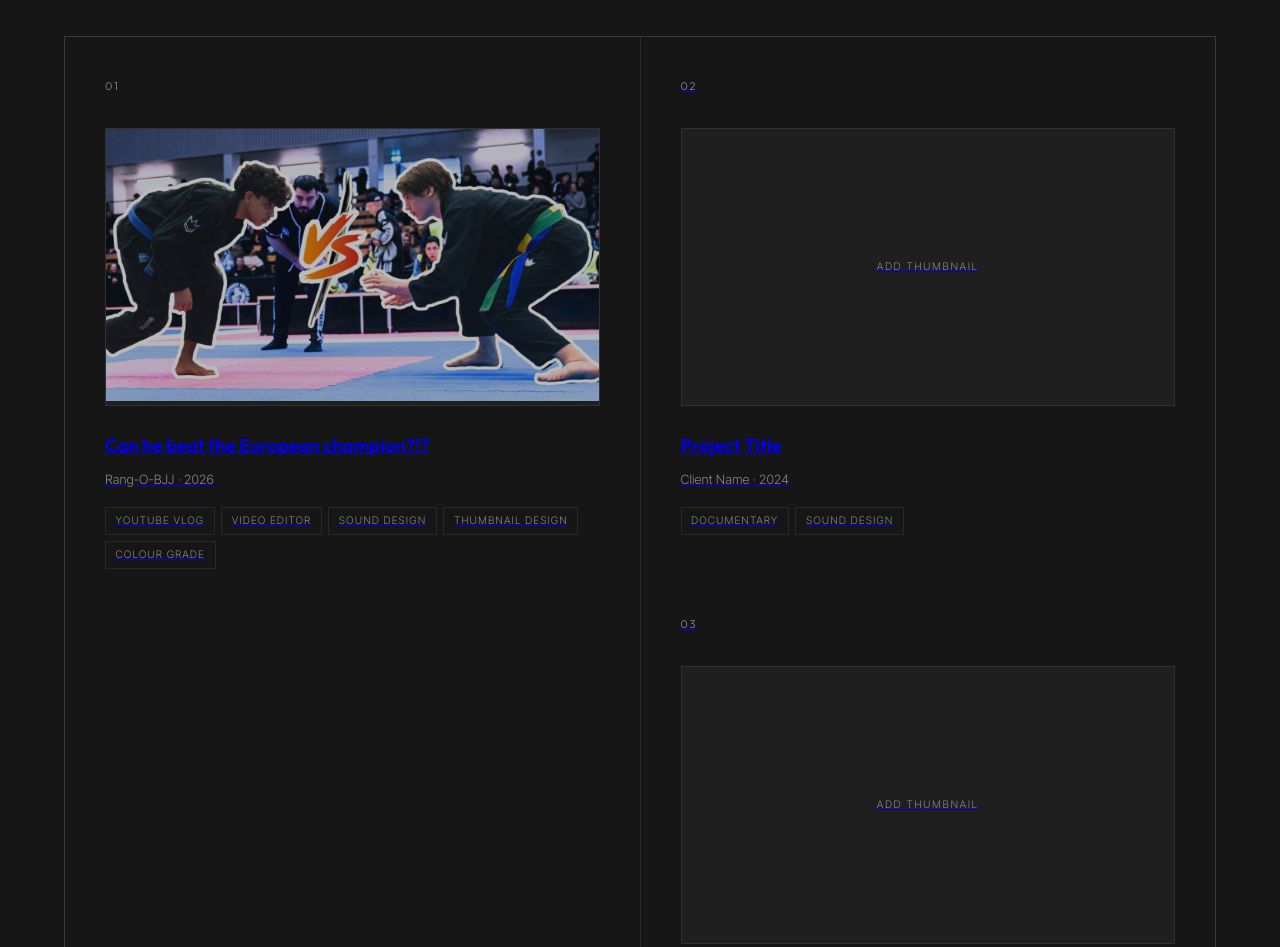
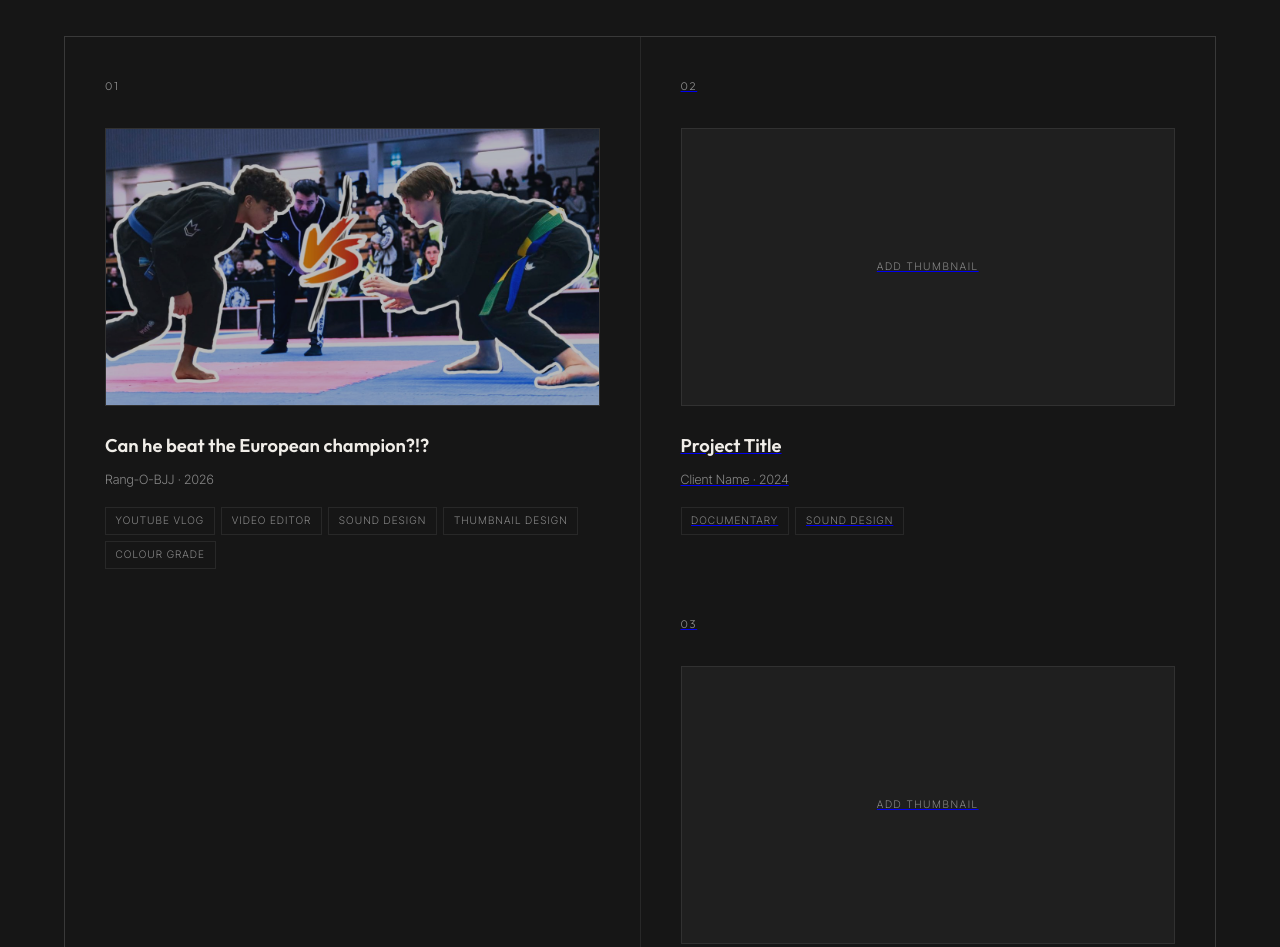
Before and after one commit to RangMedia/rangmedia.org, a plain HTML site: page index.html in a window 1280 px wide. Shown: the part 1980-2927 px from the top of the page. Drawn offline with Linux system fonts and the light colour scheme.

Commit message:
Update index.html

```diff
--- a/index.html
+++ b/index.html
@@ -333,11 +333,24 @@
       text-transform: uppercase;
       color: var(--muted);
     }
+/* Fix any <a> tags inside project cards */
+.project-card a {
+  color: var(--text);
+  text-decoration: none;
+}
 
+.project-thumb a {
+  width: 100%;
+  height: 100%;
+  display: flex;
+  align-items: center;
+  justify-content: center;
+}
     .project-title {
       font-family: 'Outfit', sans-serif;
       font-size: 1.15rem;
       font-weight: 600;
+      color: var(--text);
       margin-bottom: 0.5rem;
     }
 
```
